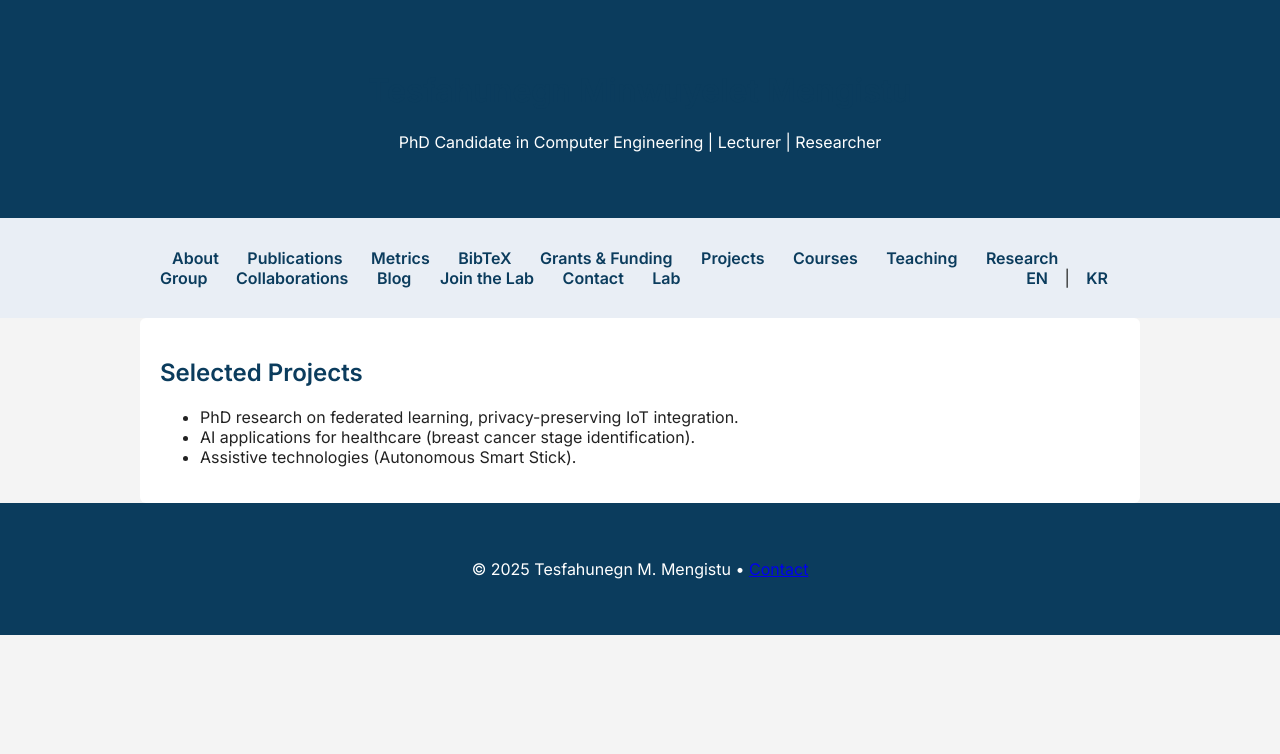
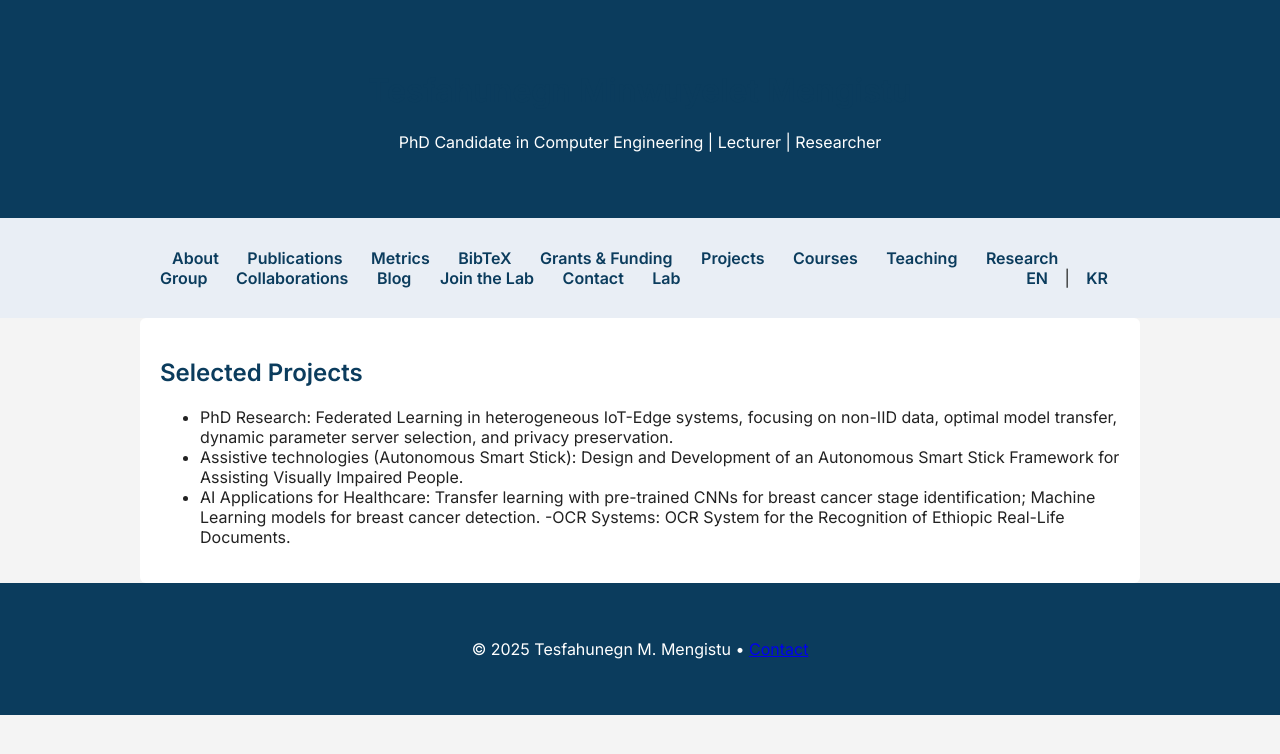
Before and after one commit to Tesfahunegn369/tesfahunegn369.github.io, a Jekyll site: the page built from projects.md, in a window 1280 px wide. Shown: the top 754 px of the page. Built offline with Jekyll 4.4.1, drawn with Linux system fonts in a browser that asks for light colours.

Commit message:
Upadte project, about ... pages

```diff
--- a/projects.md
+++ b/projects.md
@@ -5,6 +5,7 @@ layout: default
 
 ## Selected Projects
 
-- PhD research on federated learning, privacy-preserving IoT integration.
-- AI applications for healthcare (breast cancer stage identification).
-- Assistive technologies (Autonomous Smart Stick).
+- PhD Research: Federated Learning in heterogeneous IoT-Edge systems, focusing on non-IID data, optimal model transfer, dynamic parameter server selection, and privacy preservation.
+- Assistive technologies (Autonomous Smart Stick): Design and Development of an Autonomous Smart Stick Framework for Assisting Visually Impaired People.
+- AI Applications for Healthcare: Transfer learning with pre-trained CNNs for breast cancer stage identification; Machine Learning models for breast cancer detection.
+-OCR Systems: OCR System for the Recognition of Ethiopic Real-Life Documents.
```
